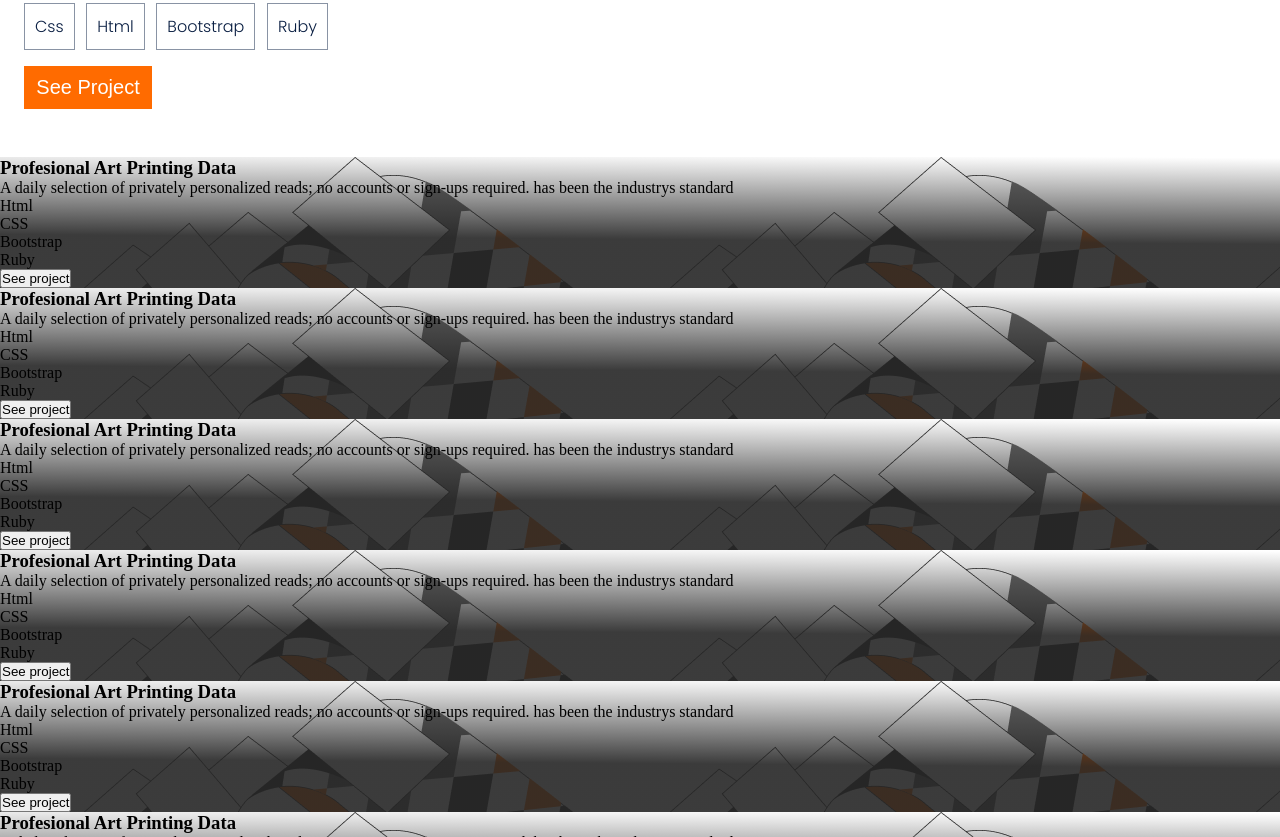
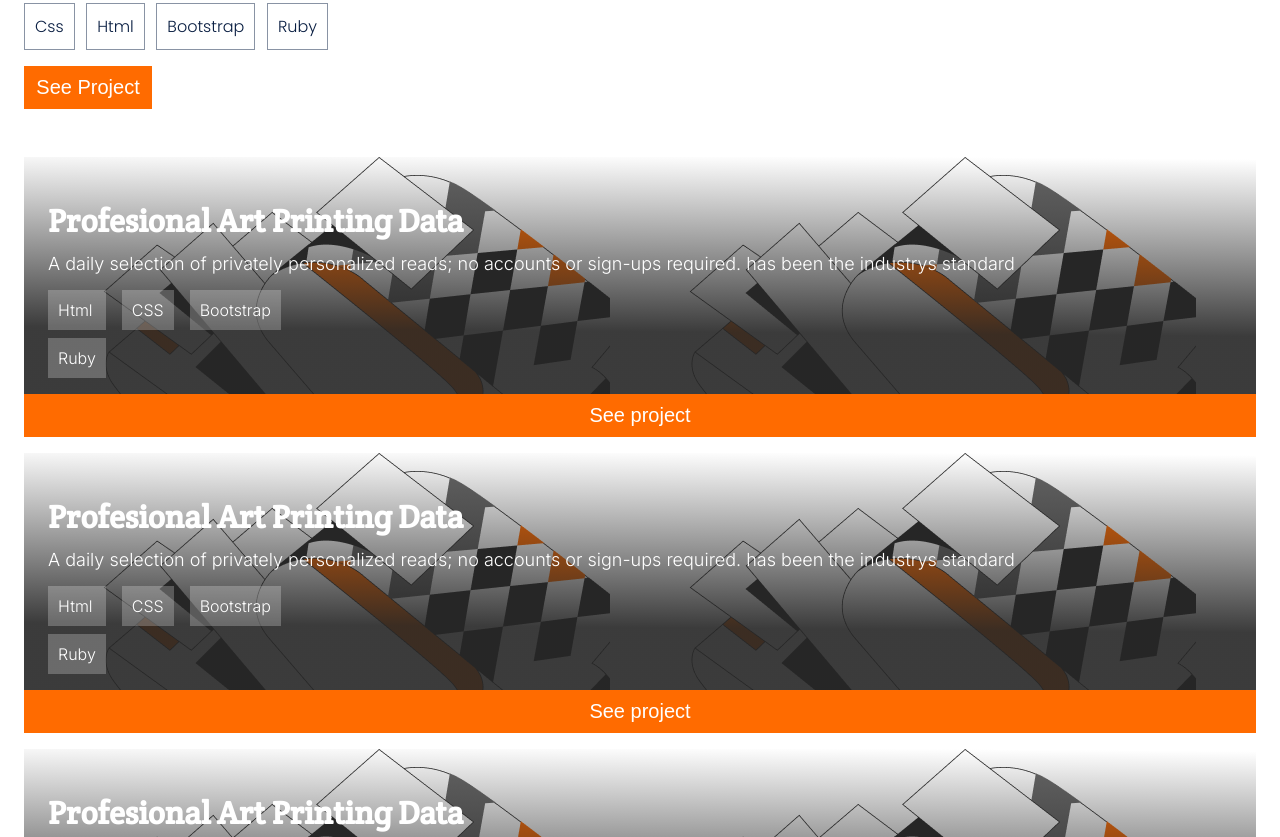
Before and after one commit to anyepeter/Portfolio-template, a website: page index.html in a window 1280 px wide. Shown: the part 1999-2836 px from the top of the page. Drawn offline with nearby package versions, Linux system fonts and the light colour scheme.

Commit message:
style the works section

```diff
--- a/style.css
+++ b/style.css
@@ -23,6 +23,7 @@
   /*padding*/
   --box-pd: 0 1.5rem;
   --padding-top: 9rem;
+  --padding-cards: 0 1.5rem;
  }
 
  /*==================================
@@ -40,7 +41,7 @@
   height: 55px;
   background-color: var(--bg-navbar);
   position: fixed;
-  top: 0;
+  top:0px;
   padding:var(--box-pd);
  }
 
@@ -232,6 +233,71 @@ justify-content: space-between;
   background-color: var(--secondary-clr);
   color:#fff;
   border: none;
+ }
+
+ /*==================================
+ Mobile version work section
+ ===================================*/
+
+ .work-container{
+  height: auto;
+  width: 100%;
+  padding: var(--box-pd);
+  padding-bottom: 3rem;
+  display: flex;
+  flex-direction: column;
+  gap: 1rem;
+
+ }
+
+ .card-container{
+ display: flex;
+ width: 100%;
+ font-family: var(--ff-text);
+ height: auto;
+ flex-direction: column;
+ justify-content: flex-end;
+ padding-top: 3rem;
+ color:#fff;
+ gap: 1rem;
+
+ }
+
+ .card-title{
+  font-size: 32px;
+  font-family: var(--ff-headings);
+  line-height: 2rem;
+  padding: var(--padding-cards);
+ }
+
+ .card-description{
+padding: var(--padding-cards);
+font-size: 18px;
+ }
+
+ .card-tech{
+  display: grid;
+  grid-template-columns: 1fr 1fr 1fr;
+  list-style: none;
+  gap: 0.5rem 1rem;
+  padding: var(--padding-cards);
+  width: 17rem;
+  height: auto;
+  justify-content: space-around;
+  align-items: center;
+ }
+
+ .card-tech li{
+padding: 10px;
+background: rgba(255, 255, 255, 0.24);
+ }
+
+ .button{
+ color: #fff;
+ padding: 10px;
+ font-size: 20px;
+ background-color: var(--secondary-clr);
+ border: none;
  }
 /*
 * {
```
